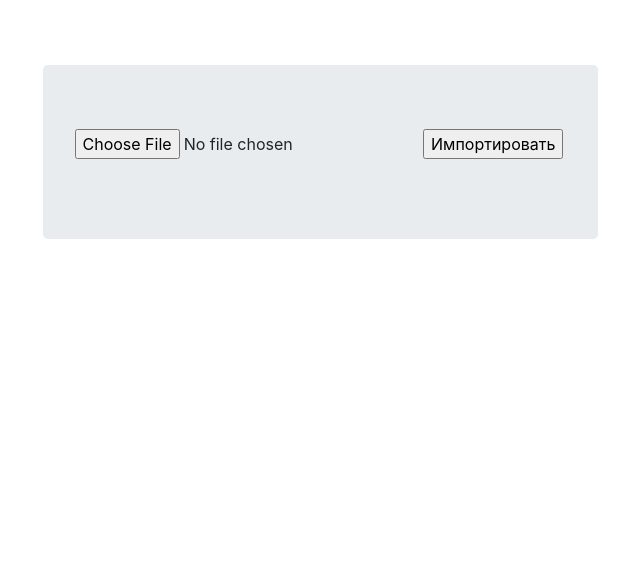
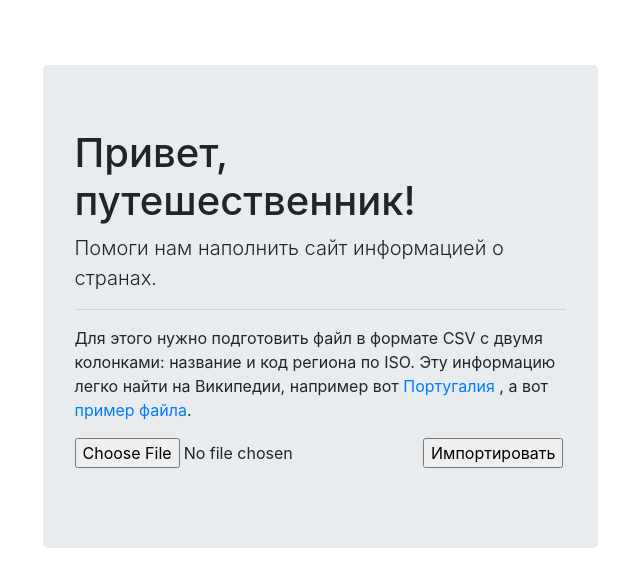
Before and after one commit to ggguser/photo_trail, a Flask app: page /import in a window 1280 px wide. Shown: the part 40-627 px from the top of the page, without its empty margins (320-960 px from the left). Run offline with Flask 2, Linux system fonts and the light colour scheme; the visitor is signed in with stand-in values (Sample User, id 1); data comes from the database, SQL or seed files in the repository; data that the repository does not hold is empty; some libraries are stand-ins or nearby versions.

Commit message:
Added welcome message for import country page. Forms are shown in steps now.

```diff
--- a/app/routes.py
+++ b/app/routes.py
@@ -89,12 +89,11 @@ def import_country():
     form = AddCountryForm()
 
     countries = Country.query.all()
-
-    if areas_import.file.data:
+    if areas_import.file.data and areas_import.validate():
         stream = areas_import.file.data.read().decode('utf-8-sig').splitlines()
         csv_import = csv.reader(stream, delimiter=';')
         areas = [(str(area[0]), str(area[1])) for area in csv_import]
-        return render_template('import_country.html', areas_import=areas_import, form=form,
+        return render_template('import_country.html', areas_import=None, form=form,
                                areas=areas, countries=countries)
 
     if form.submit.data and form.validate():
@@ -116,7 +115,7 @@ def import_country():
 
         return redirect(url_for('import_country'))
 
-    return render_template('import_country.html', areas_import=areas_import, form=form, countries=countries)
+    return render_template('import_country.html', areas_import=areas_import, form=None, countries=countries)
 
 
 @app.route('/upload', methods=['GET', 'POST'])
@@ -185,6 +184,7 @@ def upload():
         for photo in photos:
             photo.trail_id = trail.id
             photo.author = current_user
+            photo.private = save.private.data
             db.session.add(photo)
             db.session.commit()
 
--- a/app/templates/import_country.html
+++ b/app/templates/import_country.html
@@ -25,8 +25,20 @@
 
     <br>
 
+    {% if areas_import %}
     <div class="container">
         <div class="jumbotron col-6 offset-3">
+
+        <h1 class="display-5">Привет, путешественник!</h1>
+  <p class="lead">Помоги нам наполнить сайт информацией о странах.</p>
+  <hr class="my-3">
+  <p>
+      Для этого нужно подготовить файл в формате CSV с двумя колонками: название и код региона по ISO.
+      Эту информацию легко найти на Википедии, например вот
+      <a href="https://ru.wikipedia.org/wiki/ISO_3166-2:PT">Португалия</a>
+      , а вот
+      <a href="{{ url_for('static', filename='example/' + 'Portugal.csv') }}">пример файла</a>.
+  </p>
 
 
             <form method="post" enctype="multipart/form-data" class="form-group">
@@ -43,11 +55,16 @@
             </form>
         </div>
     </div>
+        {% endif %}
 
 
-    {% if areas %}
+    {% if form %}
     <div class="container">
         <div class="jumbotron col-6 offset-3 form-group row">
+
+            <h3 class="display-5">Отлично, почти готово!</h3>
+            <p class="lead">Теперь заполни название страны и её код по ISO</p>
+            <hr class="my-3">
 
         <form action="" method="post" class="form-group">
                 {{ form.hidden_tag() }}
```
